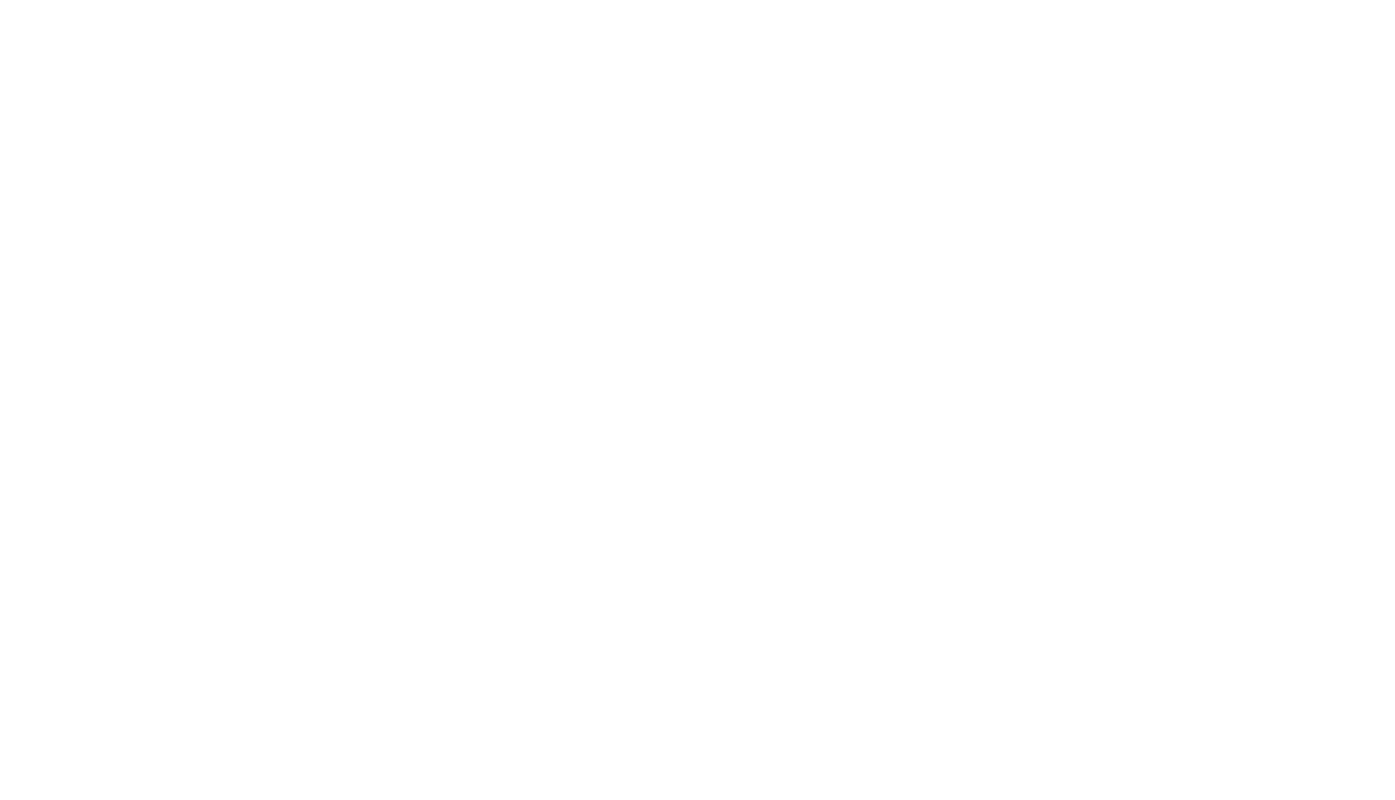
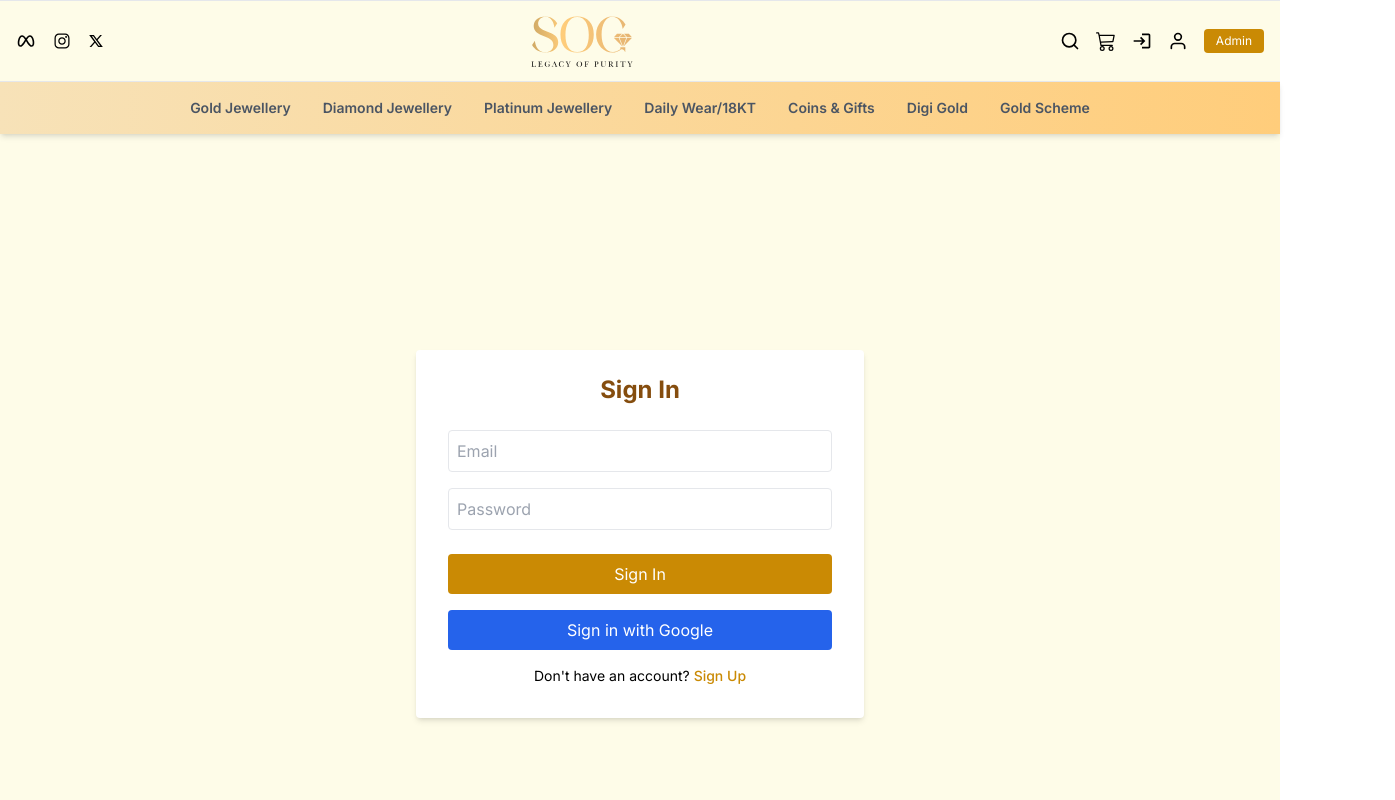
Before and after one commit to Madhan7475/shanthi-online-gold, a React (Vite) app in the folder frontend/: page /signin in a window 1280 px wide. Before the commit this address had no page. Shown: the top 800 px of the page, 1395 px wide, since content can reach past the window. Built offline with nearby package versions, Linux system fonts and the light colour scheme.

Commit message:
signin and signup working

```diff
--- a/frontend/package.json
+++ b/frontend/package.json
@@ -10,6 +10,7 @@
     "preview": "vite preview"
   },
   "dependencies": {
+    "firebase": "^11.9.1",
     "react": "^19.1.0",
     "react-dom": "^19.1.0",
     "react-icons": "^5.5.0",
--- a/frontend/src/App.jsx
+++ b/frontend/src/App.jsx
@@ -3,6 +3,8 @@ import { BrowserRouter, Routes, Route } from "react-router-dom";
 import UserLayout from "./components/Layout/UserLayout";
 import CartPage from "./pages/CartPage";
 import CheckoutPage from "./pages/CheckoutPage";
+import SigninPage from "./pages/SigninPage";
+import SignupPage from "./pages/SignupPage";
 
 
 const App = () => {
@@ -20,6 +22,11 @@ const App = () => {
           <Route path="checkout" element={<CheckoutPage />} />
 
 
+          {/* Auth routes */}
+          <Route path="/signin" element={<SigninPage />} />
+          <Route path="/signup" element={<SignupPage />} />
+
+
 
         </Route>
       </Routes>
--- /dev/null
+++ b/frontend/src/firebase.js
@@ -0,0 +1,20 @@
+// src/firebase.js
+import { initializeApp } from "firebase/app";
+import { getAuth, GoogleAuthProvider, RecaptchaVerifier } from "firebase/auth";
+
+const firebaseConfig = {
+  apiKey: "AIzaSyBRynwv8B-go_6k_x9kiaH_eua-DwSJbHM",
+  authDomain: "shanthi-online-gold.firebaseapp.com",
+  projectId: "shanthi-online-gold",
+  storageBucket: "shanthi-online-gold.firebasestorage.app",
+  messagingSenderId: "546694008454",
+  appId: "1:546694008454:web:0ada7fdda97eea1bd3cb07",
+  measurementId: "G-1MK59YZH5D"
+};
+
+// Initialize Firebase
+const app = initializeApp(firebaseConfig);
+const auth = getAuth(app);
+const googleProvider = new GoogleAuthProvider();
+
+export { auth, googleProvider, RecaptchaVerifier };
--- /dev/null
+++ b/frontend/src/pages/SigninPage.jsx
@@ -0,0 +1,50 @@
+import { useState } from "react";
+import { Link } from "react-router-dom";
+import { auth, googleProvider } from "../firebase";
+import { signInWithEmailAndPassword, signInWithPopup } from "firebase/auth";
+
+const SigninPage = () => {
+  const [email, setEmail] = useState("");
+  const [password, setPassword] = useState("");
+  const [error, setError] = useState("");
+
+  const handleSignin = async (e) => {
+    e.preventDefault();
+    try {
+      await signInWithEmailAndPassword(auth, email, password);
+      setError("Signed in!");
+    } catch {
+      setError("Invalid credentials");
+    }
+  };
+
+  const handleGoogle = async () => {
+    try {
+      await signInWithPopup(auth, googleProvider);
+    } catch {
+      setError("Google sign-in failed");
+    }
+  };
+
+  return (
+    <div className="flex justify-center items-center h-screen bg-yellow-50">
+      <form onSubmit={handleSignin} className="bg-white shadow-md rounded px-8 pt-6 pb-8 max-w-md w-full">
+        <h2 className="text-2xl font-bold mb-6 text-center text-yellow-800">Sign In</h2>
+
+        <input type="email" placeholder="Email" value={email} onChange={(e) => setEmail(e.target.value)} className="w-full p-2 border rounded mb-4" required />
+        <input type="password" placeholder="Password" value={password} onChange={(e) => setPassword(e.target.value)} className="w-full p-2 border rounded mb-6" required />
+
+        <button type="submit" className="w-full bg-yellow-600 hover:bg-yellow-700 text-white py-2 rounded">Sign In</button>
+        <button type="button" onClick={handleGoogle} className="w-full mt-4 bg-blue-600 text-white py-2 rounded hover:bg-blue-700">
+          Sign in with Google
+        </button>
+
+        {error && <p className="text-red-500 text-sm mt-2">{error}</p>}
+
+        <p className="mt-4 text-sm text-center">Don't have an account? <Link to="/signup" className="text-yellow-600 font-medium">Sign Up</Link></p>
+      </form>
+    </div>
+  );
+};
+
+export default SigninPage;
--- /dev/null
+++ b/frontend/src/pages/SignupPage.jsx
@@ -0,0 +1,69 @@
+import { useState } from "react";
+import { Link } from "react-router-dom";
+import { auth, RecaptchaVerifier } from "../firebase";
+import { createUserWithEmailAndPassword, signInWithPhoneNumber } from "firebase/auth";
+
+const SignupPage = () => {
+  const [form, setForm] = useState({ name: "", phone: "", address: "", email: "", password: "", confirm: "" });
+  const [otp, setOtp] = useState("");
+  const [confirmation, setConfirmation] = useState(null);
+  const [error, setError] = useState("");
+
+  const handleInput = (e) => setForm({ ...form, [e.target.name]: e.target.value });
+
+  const sendOtp = async () => {
+    if (!form.phone.match(/^[6-9]\d{9}$/)) return setError("Invalid phone number");
+
+    window.recaptchaVerifier = new RecaptchaVerifier("recaptcha-container", { size: "invisible" }, auth);
+    try {
+      const result = await signInWithPhoneNumber(auth, `+91${form.phone}`, window.recaptchaVerifier);
+      setConfirmation(result);
+      setError("OTP sent!");
+    } catch (err) {
+    console.error("An error occurred:", err);
+    setError("Something went wrong. Please try again.");
+}
+  };
+
+  const verifyOtp = async () => {
+    try {
+      await confirmation.confirm(otp);
+      // Now create account using email/password
+      await createUserWithEmailAndPassword(auth, form.email, form.password);
+      setError("Signup successful");
+    } catch {
+      setError("Invalid OTP or signup failed");
+    }
+  };
+
+  return (
+    <div className="flex justify-center items-center h-screen bg-yellow-50">
+      <form className="bg-white shadow-md rounded px-8 pt-6 pb-8 max-w-md w-full">
+        <h2 className="text-2xl font-bold mb-4 text-center text-yellow-800">Create Account</h2>
+
+        <input name="name" onChange={handleInput} placeholder="Full Name" className="w-full p-2 border rounded mb-2" />
+        <input name="phone" onChange={handleInput} placeholder="Phone Number" className="w-full p-2 border rounded mb-2" />
+        <input name="address" onChange={handleInput} placeholder="Address" className="w-full p-2 border rounded mb-2" />
+        <input name="email" onChange={handleInput} placeholder="Email" className="w-full p-2 border rounded mb-2" />
+        <input name="password" onChange={handleInput} placeholder="Password" type="password" className="w-full p-2 border rounded mb-2" />
+        <input name="confirm" onChange={handleInput} placeholder="Confirm Password" type="password" className="w-full p-2 border rounded mb-4" />
+
+        {!confirmation ? (
+          <button onClick={sendOtp} type="button" className="bg-yellow-600 w-full text-white p-2 rounded">Send OTP</button>
+        ) : (
+          <>
+            <input value={otp} onChange={(e) => setOtp(e.target.value)} placeholder="Enter OTP" className="w-full p-2 border rounded mb-2" />
+            <button onClick={verifyOtp} type="button" className="bg-yellow-700 w-full text-white p-2 rounded">Verify OTP & Sign Up</button>
+          </>
+        )}
+
+        <div id="recaptcha-container" className="mt-2"></div>
+
+        {error && <p className="text-red-500 text-sm mt-2">{error}</p>}
+        <p className="mt-4 text-sm text-center">Already have an account? <Link to="/signin" className="text-yellow-600">Sign In</Link></p>
+      </form>
+    </div>
+  );
+};
+
+export default SignupPage;
```
Also changed, not shown: 1 other file (tests, documents, lock files or other folders).
